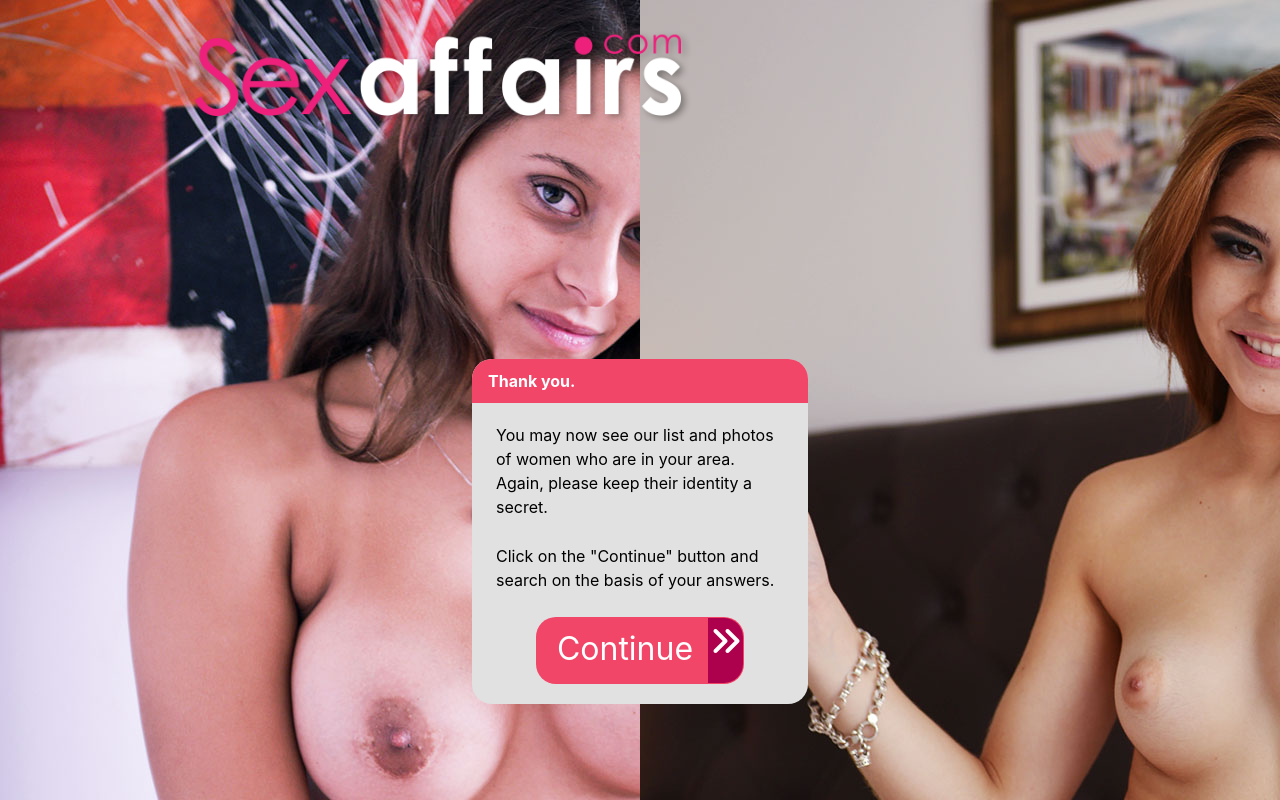
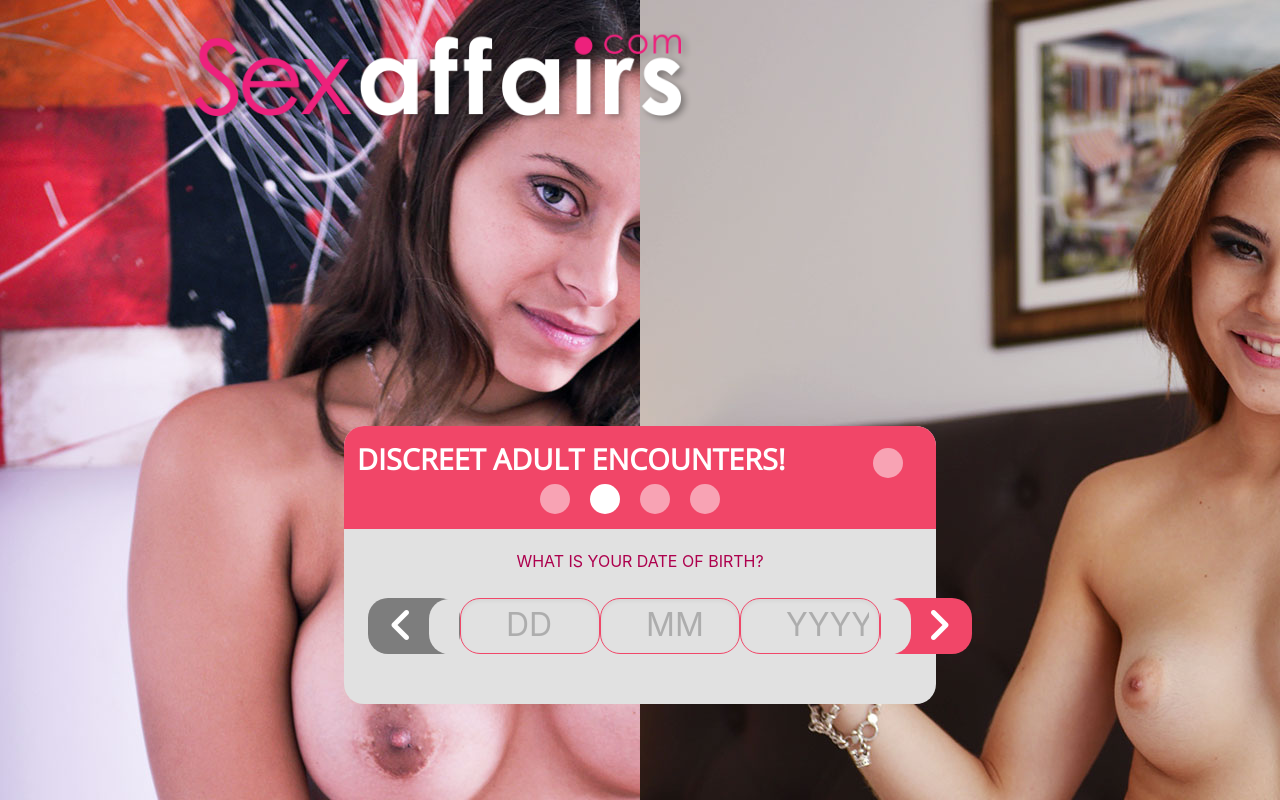
Before and after one commit to kratos666/affairs, a plain HTML site: page index.html in a window 1280 px wide. Drawn offline with nearby package versions, Linux system fonts and the light colour scheme.

Commit message:
commit 2

```diff
--- a/index.html
+++ b/index.html
@@ -94,7 +94,7 @@
 
 
 					<!--slide-7-->
-				<article class="message is-danger slide-7 active">
+				<article class="message is-danger slide-7">
 					<div class="message-header">
 						<p>Thank you.</p>
 					</div>
@@ -109,6 +109,63 @@
 						<a class="button is-danger continue">Continue <i class="fa fa-angle-double-right" aria-hidden="true"></i></a>
 					</div>
 				</article>
+
+						<!--slide-8-->
+				<article class="message is-danger slide-8">
+					<div class="message-header">
+						<p>DISCREET ADULT ENCOUNTERS! <span class="bulb current"></span><span class="bulb"></span><span class="bulb"></span><span class="bulb"></span><span class="bulb"></span></p>
+					</div>
+					<div class="message-body">
+						<p class="has-text-centered">YOUR GENDER? </p>
+						<form >
+							<a class="button is-danger is-outlined">Woman</a>
+							<a class="button is-danger is-outlined">Man</a>
+							<a class="button is-danger is-outlined">Couple</a>
+							<a class="button is-danger is-outlined">Trans</a>
+						</form>
+					</div>
+				</article>
+
+				<!--slide-9-->
+				<article class="message is-danger slide-9">
+					<div class="message-header">
+						<p>DISCREET ADULT ENCOUNTERS! <span class="bulb"></span><span class="bulb current"></span><span class="bulb"></span><span class="bulb"></span><span class="bulb"></span></p>
+					</div>
+					<div class="message-body">
+						<p class="has-text-centered">LOOKING FOR?</p>
+						<form >
+							<a class="button is-danger is-outlined">Woman</a>
+							<a class="button is-danger is-outlined">Man</a>
+							<a class="button is-danger is-outlined">Couple</a>
+							<a class="button is-danger is-outlined">Trans</a>
+						</form>
+					</div>
+				</article>
+
+				<!--slide-10-->
+				<article class="message is-danger slide-10 active">
+					<div class="message-header">
+						<p>DISCREET ADULT ENCOUNTERS! <span class="bulb"></span><span class="bulb"></span><span class="bulb current"></span><span class="bulb"></span><span class="bulb"></span></p>
+					</div>
+					<div class="message-body">
+						<p class="has-text-centered">WHAT IS YOUR DATE OF BIRTH?</p>
+						<form >
+							<div class="form-elems is-flex">
+								<span class="button is-dark arrow-but arrow-left"><i class="fa fa-angle-left" aria-hidden="true"></i></span>
+								<span class="control">
+									<input class="input is-danger" type="text" name="dd" value="" placeholder="DD">
+								</span>
+								<span class="control">
+									<input class="input is-danger" type="text" name="mm" value="" placeholder="MM">
+								</span>
+								<span class="control">
+									<input class="input is-danger" type="text" name="yy" value="" placeholder="YYYY">
+								</span>
+								<span class="button is-danger arrow-but arrow-right"><i class="fa fa-angle-right" aria-hidden="true"></i> </span>
+							</div>
+						</form>
+					</div>
+				</article>
 			</div>
 		</footer>
 	</div>
--- a/style.css
+++ b/style.css
@@ -1,3 +1,5 @@
+@import url('https://fonts.googleapis.com/css?family=Open+Sans');
+
 body{
 	position: relative;
 	font-size: 2rem;
@@ -37,7 +39,7 @@ body{
 	background-size: contain
 }
 .footer{
-	max-width: 30%;
+	max-width: 50%;
 	align-self: flex-end;
 	background-color: transparent;
 }
@@ -53,8 +55,11 @@ body{
 }
 .message-header{
 	border-radius:20px 20px 0 0;
-
+	font-family: 'Open Sans', sans-serif;
 	text-align: center;
+	font-weight: bold;
+	font-size: 1.8rem;
+	padding: 15px 0
 	}
 .message-header+.message-body{
 	border-radius:0 0 20px 20px;
@@ -67,21 +72,31 @@ body{
 	color: #000;
 	text-align: center;
 	border: none;
+	padding-bottom: 50px;
 }
 .message.is-danger .message-body p{
 	padding-bottom: 25px;
 	text-align: left
 }
+.message-body .control{
+	justify-content: space-around;
+}
 .fa{vertical-align: baseline}
 .fa.fa-exclamation-triangle{
 	padding-right: 35px
 }
-.button{
-	padding: 7px 50px 10px;
+.button , .input{
+	padding: 2px 50px 4px;
 	border-radius: 20px;
 	font-size: 2rem;
 	height: inherit;
 }
+.input.is-danger{
+	padding: 2px 10px 4px 45px;
+	background-color: transparent;
+	width: 140px;
+}
+
 .button.is-dark{
 	background-color: #7d7d7d;
 }
@@ -115,3 +130,48 @@ body{
 .button.continue .fa.fa-angle-double-right:before{
 	vertical-align: sub;
 }
+
+.message.is-danger .message-body .has-text-centered {
+	color: #ad004d;
+	text-align: center;
+}
+
+.form-elems{
+	justify-content: space-around;
+}
+.input{
+	display: inline-block;
+}
+
+.control:not(:last-child){
+	margin-bottom: 0
+}
+.arrow-but{
+	position: relative;
+	font-size: 2.5rem;
+}
+.arrow-left:after, .arrow-right:before{
+	width: 30px;
+	height: 101%;
+	background:#e1e1e1;
+	content: '';
+	z-index: 20;
+	position: absolute;
+	bottom: -1px;
+}
+.button.arrow-but.arrow-left{
+	padding: 2px 45px 4px 20px;
+}
+.button.arrow-but.arrow-left::after{
+	right: 0;
+	border-radius:20px 0 0 20px;
+
+}
+.button.arrow-but.arrow-right{
+	padding: 2px 20px 4px 45px;
+}
+.button.arrow-but.arrow-right::before{
+	left: 0;
+	border-radius:0 20px 20px 0;
+
+}
```
